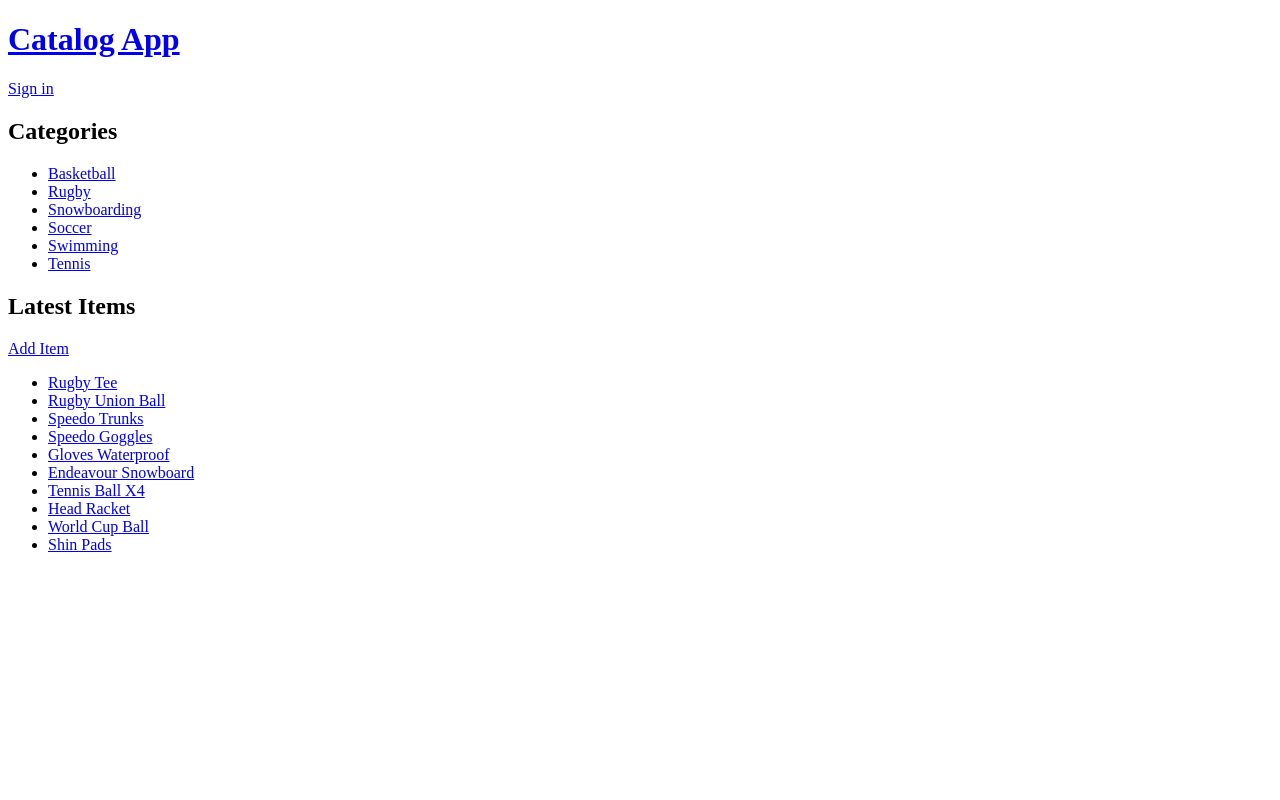
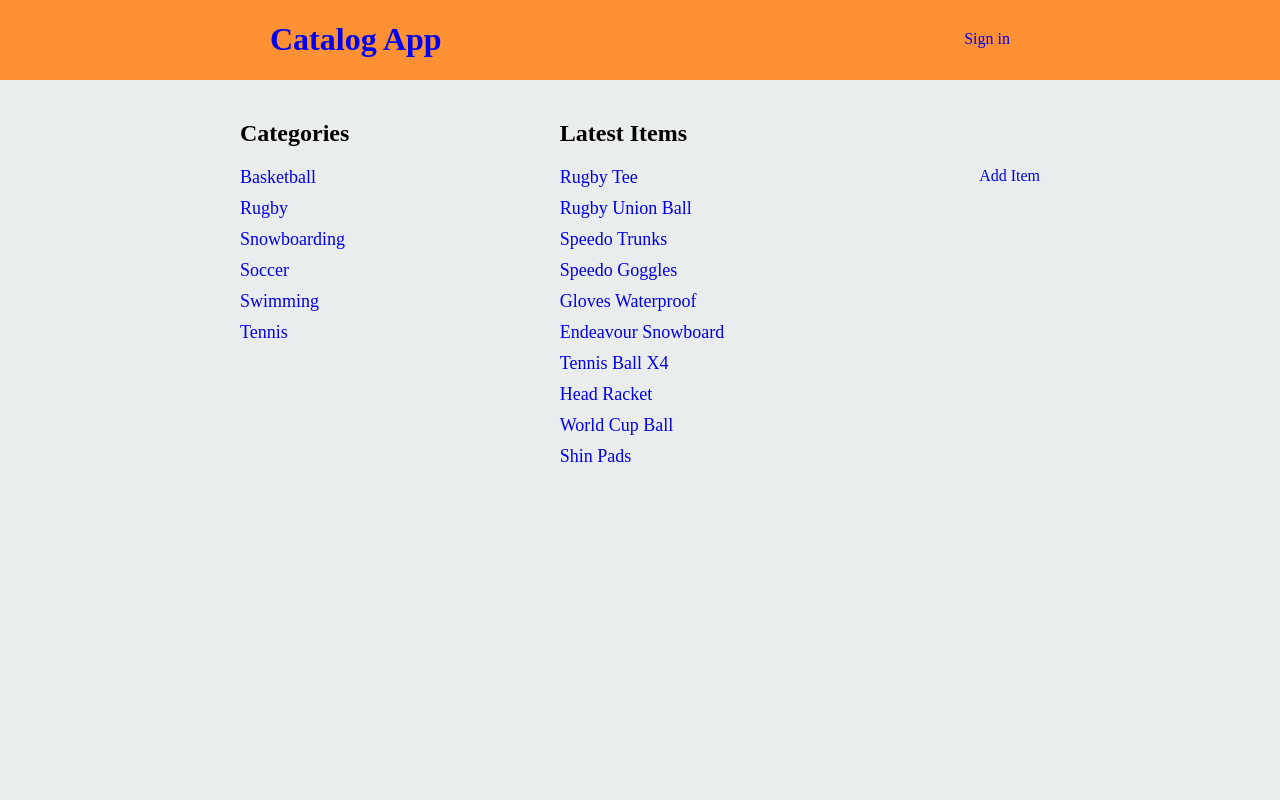
Before and after one commit to jeff-v-h/catalog-app, a Flask app: page / in a window 1280 px wide. Run offline with Flask 2, Linux system fonts and the light colour scheme.

Commit message:
Rearrange html and add styling

```diff
--- a/static/styles.css
+++ b/static/styles.css
@@ -0,0 +1,74 @@
+html, body {
+	padding: 0;
+	margin: 0;
+	height: 100%;
+	background-color: #EAEDED;
+}
+
+a {
+	text-decoration: none;
+}
+
+ul {
+	list-style-type: none;
+	margin-left: -40px;
+}
+
+li {
+	margin-bottom: 10px;
+	font-size: 18px;
+}
+
+/*
+ * Top header
+ */
+#header {
+	width: 100%;
+	min-height: 80px;
+	background-color: #FF9033;
+}
+
+#header > div {
+	max-width: 800px;
+	margin: 0 auto;
+}
+
+#header h1 {
+	float: left;
+	height: 50%;
+	margin-left: 30px;
+}
+
+#signInOut {
+	float: right;
+	height: 50%;
+	margin: 30px;
+}
+
+
+/*
+ * Content
+ */
+#content-wrapper {
+	max-width: 800px;
+	margin: 0 auto;
+	padding: 20px;
+}
+
+#main-wrapper {
+	display: flex;
+	flex-direction: row;
+	justify-content: flex-start;
+}
+
+#main-wrapper div:first-child {
+	flex-grow: 2
+}
+
+#main-wrapper div:nth-child(2) {
+	flex-grow: 3
+}
+
+#add-item {
+	float: right;
+}
--- a/templates/baselayout.html
+++ b/templates/baselayout.html
@@ -8,15 +8,34 @@
     {% block head %}{% endblock %}
 </head>
 <body>
+    <div id="header">
         <div>
             <a href="{{url_for('catalog')}}"><h1>Catalog App</h1></a>
+            <div id="signInOut">
                 {% if 'email' not in session %}
                 <a href="{{url_for('showLogin')}}"><div>Sign in</div></a>
                 {% else %}
                 <a href="{{url_for('gdisconnect')}}"><div>Sign out</div></a>
                 {% endif %}
             </div>
+        </div>
+    </div>
+    <div id="content-wrapper">
+        <div id="flash">
+            {% with messages = get_flashed_messages() %}
+            {% if messages %}
+            <ul>
+                {% for message in messages %}
+                <li><strong>{{message}}</strong></li>
+                {% endfor %}
+            </ul>
+            {% endif %}
+            {% endwith %}
+        </div>
+        <div id="main-wrapper">
             {% block content %}{% endblock %}
+        </div>
+    </div>
     {% block scripts %}{% endblock %}
 </body>
 </html>
--- a/templates/catalog.html
+++ b/templates/catalog.html
@@ -1,19 +1,7 @@
 {% extends "baselayout.html" %}
 {% block title %} Catalog App {% endblock %}
 {% block content %}
-    <div>
-        <div>
-            {% with messages = get_flashed_messages() %}
-            {% if messages %}
-            <ul>
-                {% for message in messages %}
-                <li><strong>{{message}}</strong></li>
-                {% endfor %}
-            </ul>
-            {% endif %}
-            {% endwith %}
-        </div>
-        <div>
+    <div id="category-div">
         <h2>Categories</h2>
         <ul>
             {% for i in items_grouped_by_category %}
@@ -21,10 +9,10 @@
             {% endfor %}
         </ul>
     </div>
-        <div>
+    <div id="list-div">
         <div>
             <h2>Latest Items</h2>
-                <div><a href="{{url_for('newItem')}}">Add Item</a></div>
+            <div id="add-item"><a href="{{url_for('newItem')}}">Add Item</a></div>
         </div>
         <div>
             <ul>
@@ -34,5 +22,4 @@
             </ul>
         </div>
     </div>
-    </div>
 {% endblock %}
```
Lines whose indentation alone changed are shown as unchanged.
